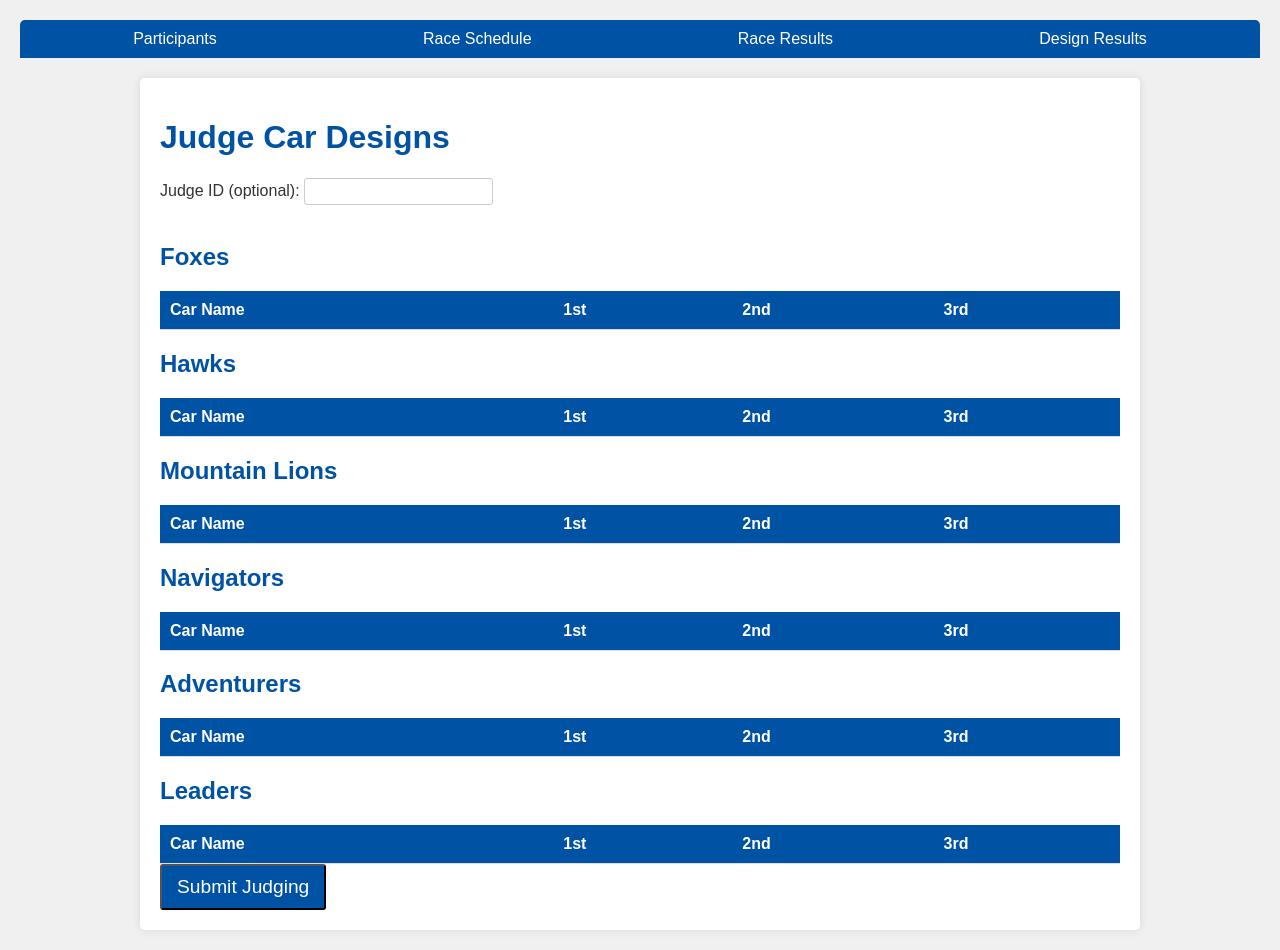
After one commit to meisjohn/RaceManager, a Flask app: page /judge_design in a window 1280 px wide. The commit adds this page. Run offline with Flask 3, Linux system fonts and the light colour scheme; lists and menus that the app fills with data are empty.

Commit message:
First pass at Design Judging

```diff
--- a/app.py
+++ b/app.py
@@ -89,18 +89,32 @@ class Heat:
                 "times": self.times
                 }
 
+class Design:
+    def __init__(self, participant):
+        self.participant = participant
+        self.scores = {}  # {judge_id: score}
+
+    def toJSON(self):
+        return {
+            "participant_id": self.participant.participant_id,
+            "scores": self.scores,
+        }
+
 # Race Data
 participants = []
 races = []
 initial_races_completed = {p:False for p in patrol_names}
 semi_final_races_completed = {p:False for p in patrol_names if p != "Exhibition"}
+designs = []
 
 def load_data():
     try:
         with open(DATA_FILE, "r") as f:
             data = json.load(f)
             # Reconstruct participants, races, etc. from loaded data
-            global participants, races, initial_races_completed, semi_final_races_completed, race_index, heat_index
+            global participants, races, initial_races_completed, semi_final_races_completed
+            global designs
+
             participants = []
             for p_data in data.get("participants", []):
                 p = Participant(p_data["first_name"], p_data["last_name"], p_data["patrol"])
@@ -128,8 +142,19 @@ def load_data():
                     r.heats.append(h)
                 races.append(r)
 
+            designs = []
+            for d_data in data.get("designs", []):
+                p_id = d_data["participant_id"]
+                participant = next((p for p in participants if p.participant_id == p_id), None)
+                if participant:
+                    d = Design(participant)
+                    d.scores = d_data.get("scores", {}) # Load scores
+                    designs.append(d)
+
+
             initial_races_completed = data.get("initial_races_completed", {})
             semi_final_races_completed = data.get("semi_final_races_completed", {})
+
     except FileNotFoundError:
         pass  # Start with empty data if the file doesn't exist
 
@@ -137,6 +162,7 @@ def save_data():
     data = {
         "participants": [p.toJSON() for p in participants],
         "races": [r.toJSON() for r in races],
+        "designs": [d.toJSON() for d in designs],
         "initial_races_completed": initial_races_completed,
         "semi_final_races_completed": semi_final_races_completed,
     }
@@ -146,6 +172,14 @@ def save_data():
 # Load data when the app starts
 try:
     load_data()
+    if participants: # Only initialize if there are participants
+        save = False
+        for p in participants:
+            if p not in [d.participant for d in designs]:
+                designs.append(Design(p))
+                save = True
+        if save:
+            save_data() # Save the designs
 except Exception as e:
     print(f"Encountered exception loading saved data")
     traceback.print_exc()
@@ -214,6 +248,8 @@ def participant_times(participant_id):
 
 def add_participant(first_name,last_name, patrol):
 
+    global participants, designs
+
     if patrol in patrol_names.values():
         for k,v in patrol_names.items():
             if v == patrol:
@@ -237,6 +273,8 @@ def add_participant(first_name,last_name, patrol):
         new_p.car_name = f"{patrol_names.get(patrol)[:1]}{next_car_number}"
 
         participants.append(new_p)
+
+        designs.append(Design(p))
 
         return new_p
     else:
@@ -529,6 +567,34 @@ def get_best_time_race_number(participant):
                                return race.race_number
     return None
 
+@app.route("/judge_design", methods=["GET", "POST"])
+def judge_design():
+    global designs
+
+    racers = {}
+    for patrol in patrol_names:
+        racers[patrol] = [p for p in participants if p.patrol == patrol]
+
+    if request.method == "POST":
+        judge_id = request.form.get("judge_id") # Get judge ID from the form
+        if not judge_id: # Generate one if not provided
+            judge_id = uuid.uuid4().hex
+
+        for racer in participants:
+            rank = request.form.get(f"rank_{racer.participant_id}")
+            if rank:
+                design = next((d for d in designs if d.participant == racer), None)
+                if design:
+                    design.scores[judge_id] = int(rank)
+        save_data()
+        return redirect(url_for("design_results"))
+
+    return render_template("judge_design.html", racers=racers, patrol_names=patrol_names)
+
+@app.route("/design_results")
+def design_results():
+        return render_template("design_results.html", designs=designs, patrol_names=patrol_names)
+
 @app.route("/display_results")
 def display_results():
     sorted_participants = sorted(participants, key=lambda x: (x.average_time, x.best_time))
@@ -582,7 +648,10 @@ def load_roster(filename):
     with open(filename) as csvfile:
         reader = csv.DictReader(csvfile)
         for row in reader:
-            add_participant(row["First Name"], row["Last Name"], row["Patrol"])
+            p=add_participant(row["First Name"], row["Last Name"], row["Patrol"])
+            if "car_weight_oz" in row:
+                p.car_weight_oz = row["car_weight_oz"]
+
 
 @app.route("/api/participants")
 def api_participants():
@@ -596,6 +665,9 @@ def api_patrol_names():
 def api_races():
     return jsonify([r.toJSON() for r in races])
 
+@app.route("/api/designs")
+def api_designs():
+    return jsonify([d.toJSON() for d in designs])
 
 
 
--- a/templates/base.html
+++ b/templates/base.html
@@ -131,6 +131,8 @@
             <li><a href="/">Participants</a></li>
             <li><a href="/schedule">Race Schedule</a></li>
             <li><a href="/display_results">Race Results</a></li>
+            <li><a href="/design_results">Design Results</a></li>  </ul>
+
         </ul>
     </nav>
     <div class="container">
--- /dev/null
+++ b/templates/judge_design.html
@@ -0,0 +1,67 @@
+{% extends "base.html" %}
+{% block content %}
+    <h1>Judge Car Designs</h1>
+
+    <form method="POST">
+        <label for="judge_id">Judge ID (optional):</label>
+        <input type="text" name="judge_id" id="judge_id"><br><br>  </input>
+
+        {% for patrol_id, patrol_name in patrol_names.items() %}  </input>
+            <h2>{{ patrol_name }}</h2>
+                <table>
+                <thead>
+                    <tr>
+                            <th>Car Name</th>
+                            <th>1st</th>
+                            <th>2nd</th>
+                            <th>3rd</th>
+                        </tr>
+                </thead>
+                <tbody>
+                    {% for racer in racers[patrol_id] %}
+                            <tr>
+                                <td>{{ racer.car_name }}</td>
+                            {% for i in range(1,4) %}
+                              <td><input type="radio"
+				      name="rank_{{ racer.participant_id }}"
+				      id="rank_{{ racer.participant_id }}_{{ i }}"
+				      value="{{ i }}"
+				      data-patrol="{{ patrol_id }}"
+				      data-rank="{{ i }}"></td>
+                            {% endfor %}
+                            </tr>
+                        {% endfor %}
+                </tbody>
+            </table>
+            {% endfor %}
+
+            <button class="big" type="submit">Submit Judging</button>
+        </form>
+    <script>
+            const radioButtons = document.querySelectorAll('input[type="radio"]');
+
+            radioButtons.forEach(radioButton => {
+                radioButton.addEventListener('change', function() {
+                const patrol = this.dataset.patrol;
+                const rank = this.dataset.rank;
+
+                // Disable other radio buttons with the same rank within the patrol
+                const otherButtonsInPatrolWithSameRank = document.querySelectorAll(`input[type="radio"][data-patrol="${patrol}"][data-rank="${rank}"]`);
+                otherButtonsInPatrolWithSameRank.forEach(button => {
+                    if (button !== this) {
+                            button.checked = false; // Uncheck
+                        }
+                });
+
+                 // Disable other radio buttons for the same car
+                const otherButtonsForSameCar = document.querySelectorAll(`input[type="radio"][name="rank_${this.name.split('_')[1]}"]`);
+                otherButtonsForSameCar.forEach(button => {
+                    if (button !== this) {
+                            button.checked = false; // Uncheck
+                        }
+                });
+            });
+            });
+        </script>
+
+{% endblock %}
```
Also changed, not shown: templates/design_results.html (added, +35 -0 lines).
